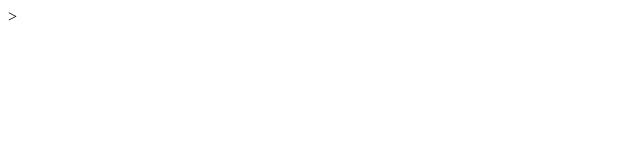
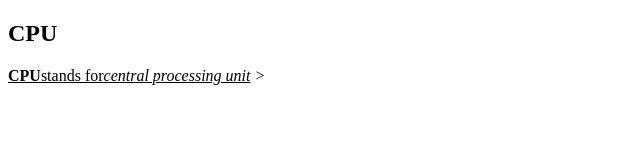
Before and after one commit to iamneo-production/cdfafbeadaeccdfffebaeceaec, a website: page public/index.html in a window 1280 px wide. Shown: the whole page, without its empty margins (0-640 px from the left). Drawn offline with Linux system fonts and the light colour scheme.

Commit message:
Backup Commit

```diff
--- a/public/index.html
+++ b/public/index.html
@@ -8,6 +8,8 @@
     <link rel="stylesheet" href="style.css" />
 </head>
 <body>
+    <h2>CPU</h2>
+    <u><b>CPU</b>stands for<i>central processing unit<i></u>
 
 </body>
 >
```
